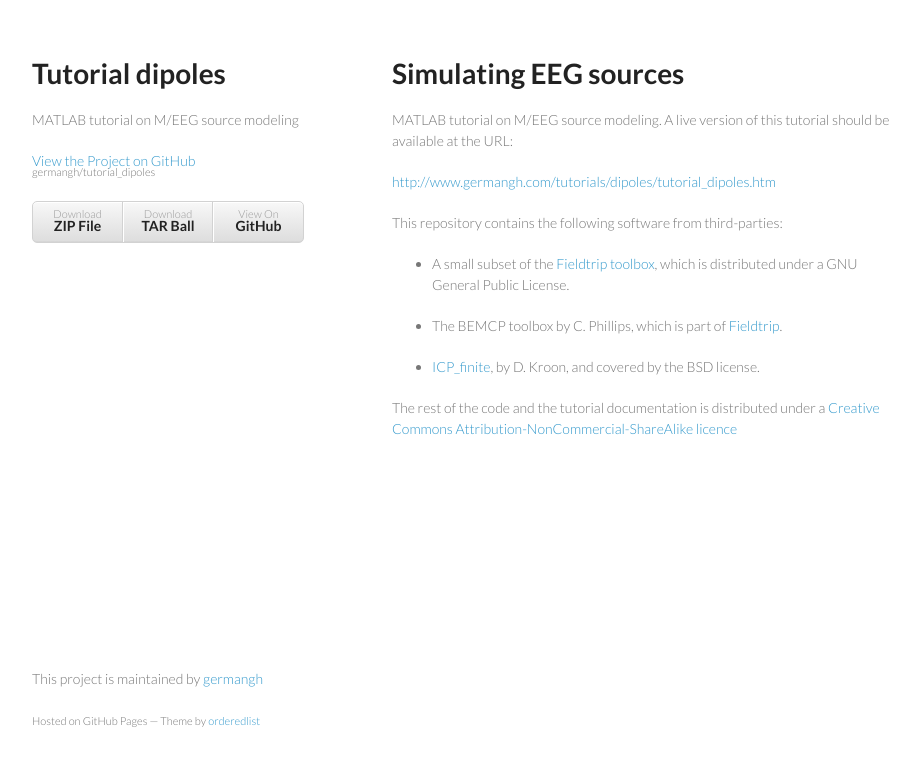
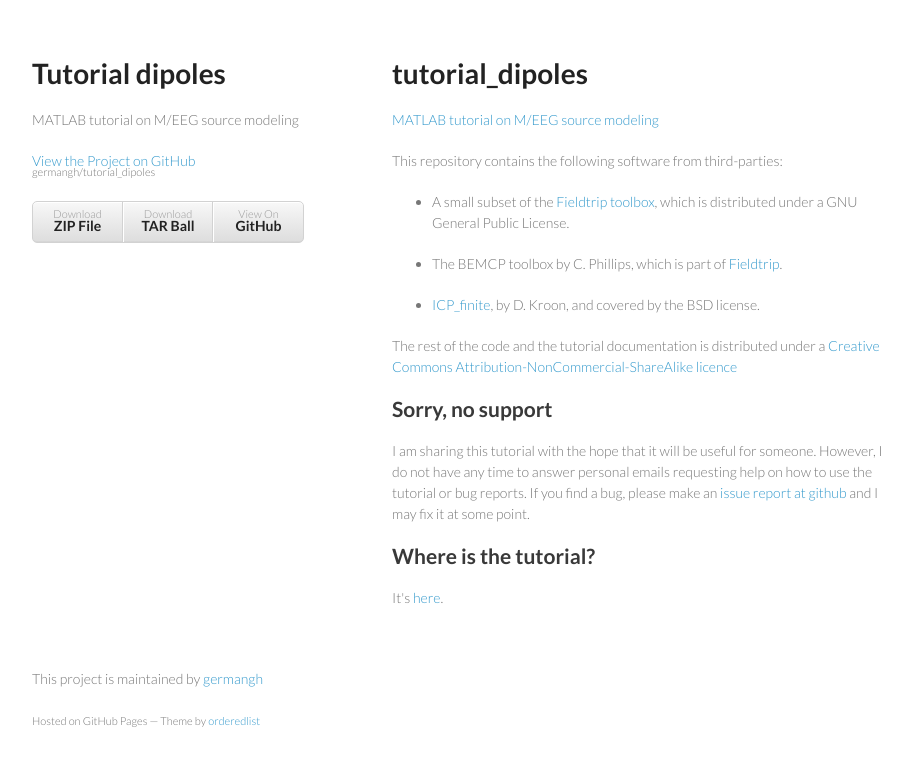
Before and after one commit to germangh/tutorial_dipoles, a plain HTML site: page index.html in a window 1280 px wide. Shown: the whole page, without its empty margins (178-1098 px from the left). Drawn offline with Linux system fonts and the light colour scheme.

Commit message:
Create gh-pages branch via GitHub

```diff
--- a/index.html
+++ b/index.html
@@ -29,22 +29,32 @@
       </header>
       <section>
         <h1>
-<a name="simulating-eeg-sources" class="anchor" href="#simulating-eeg-sources"><span class="octicon octicon-link"></span></a>Simulating EEG sources</h1>
+<a name="tutorial_dipoles" class="anchor" href="#tutorial_dipoles"><span class="octicon octicon-link"></span></a>tutorial_dipoles</h1>
 
-<p>MATLAB tutorial on M/EEG source modeling. A live version of this tutorial should be
-available at the URL:</p>
-
-<p><a href="http://www.germangh.com/tutorials/dipoles/tutorial_dipoles.htm">http://www.germangh.com/tutorials/dipoles/tutorial_dipoles.htm</a></p>
+<p><a href="./tutorial_dipoles.md">MATLAB tutorial on M/EEG source modeling</a></p>
 
 <p>This repository contains the following software from third-parties:</p>
 
 <ul>
 <li><p>A small subset of the <a href="http://fieldtrip.fcdonders.nl/">Fieldtrip toolbox</a>, which is
-distributed under a GNU General Public License. </p></li>
+distributed under a GNU General Public License.</p></li>
 <li><p>The BEMCP toolbox by C. Phillips, which is part of <a href="http://fieldtrip.fcdonders.nl/">Fieldtrip</a>.</p></li>
-<li><p><a href="http://www.mathworks.nl/matlabcentral/fileexchange/24301-finite-iterative-closest-point">ICP_finite</a>, by D. Kroon, and covered by the BSD license. </p></li>
+<li><p><a href="http://www.mathworks.nl/matlabcentral/fileexchange/24301-finite-iterative-closest-point">ICP_finite</a>, by D. Kroon, and covered by the BSD license.</p></li>
 </ul><p>The rest of the code and the tutorial documentation is distributed under a
  <a href="http://creativecommons.org/licenses/by-nc-sa/3.0/">Creative Commons Attribution-NonCommercial-ShareAlike licence</a></p>
+
+<h2>
+<a name="sorry-no-support" class="anchor" href="#sorry-no-support"><span class="octicon octicon-link"></span></a>Sorry, no support</h2>
+
+<p>I am sharing this tutorial with the hope that it will be useful for someone.
+However, I do not have any time to answer personal emails requesting help on
+how to use the tutorial or bug reports. If you find a bug, please make an
+<a href="http://github.com/germangh/tutorial_dipoles/issues">issue report at github</a> and I may fix it at some point. </p>
+
+<h2>
+<a name="where-is-the-tutorial" class="anchor" href="#where-is-the-tutorial"><span class="octicon octicon-link"></span></a>Where is the tutorial?</h2>
+
+<p>It's <a href="./tutorial_dipoles.md">here</a>.</p>
       </section>
       <footer>
         <p>This project is maintained by <a href="https://github.com/germangh">germangh</a></p>
--- a/params.json
+++ b/params.json
@@ -1 +1 @@
-{"name":"Tutorial dipoles","tagline":"MATLAB tutorial on M/EEG source modeling","body":"Simulating EEG sources\r\n================\r\n\r\nMATLAB tutorial on M/EEG source modeling. A live version of this tutorial should be \r\navailable at the URL:\r\n\r\nhttp://www.germangh.com/tutorials/dipoles/tutorial_dipoles.htm\r\n\r\nThis repository contains the following software from third-parties:\r\n\r\n* A small subset of the [Fieldtrip toolbox](http://fieldtrip.fcdonders.nl/), which is\r\ndistributed under a GNU General Public License. \r\n\r\n* The BEMCP toolbox by C. Phillips, which is part of [Fieldtrip](http://fieldtrip.fcdonders.nl/).\r\n\r\n* [ICP_finite](http://www.mathworks.nl/matlabcentral/fileexchange/24301-finite-iterative-closest-point), by D. Kroon, and covered by the BSD license. \r\n\r\n\r\nThe rest of the code and the tutorial documentation is distributed under a\r\n [Creative Commons Attribution-NonCommercial-ShareAlike licence](http://creativecommons.org/licenses/by-nc-sa/3.0/)\r\n\r\n","google":"","note":"Don't delete this file! It's used internally to help with page regeneration."}
+{"name":"Tutorial dipoles","tagline":"MATLAB tutorial on M/EEG source modeling","body":"tutorial_dipoles\r\n================\r\n\r\n[MATLAB tutorial on M/EEG source modeling](./tutorial_dipoles.md)\r\n\r\nThis repository contains the following software from third-parties:\r\n\r\n* A small subset of the [Fieldtrip toolbox](http://fieldtrip.fcdonders.nl/), which is\r\ndistributed under a GNU General Public License.\r\n\r\n* The BEMCP toolbox by C. Phillips, which is part of [Fieldtrip](http://fieldtrip.fcdonders.nl/).\r\n\r\n* [ICP_finite](http://www.mathworks.nl/matlabcentral/fileexchange/24301-finite-iterative-closest-point), by D. Kroon, and covered by the BSD license.\r\n\r\n\r\nThe rest of the code and the tutorial documentation is distributed under a\r\n [Creative Commons Attribution-NonCommercial-ShareAlike licence](http://creativecommons.org/licenses/by-nc-sa/3.0/)\r\n\r\n\r\n\r\n## Sorry, no support\r\n\r\nI am sharing this tutorial with the hope that it will be useful for someone. \r\nHowever, I do not have any time to answer personal emails requesting help on \r\nhow to use the tutorial or bug reports. If you find a bug, please make an \r\n[issue report at github][github-bugs] and I may fix it at some point. \r\n\r\n[github-bugs]: http://github.com/germangh/tutorial_dipoles/issues\r\n\r\n\r\n## Where is the tutorial?\r\n\r\nIt's [here](./tutorial_dipoles.md).","google":"","note":"Don't delete this file! It's used internally to help with page regeneration."}
```
